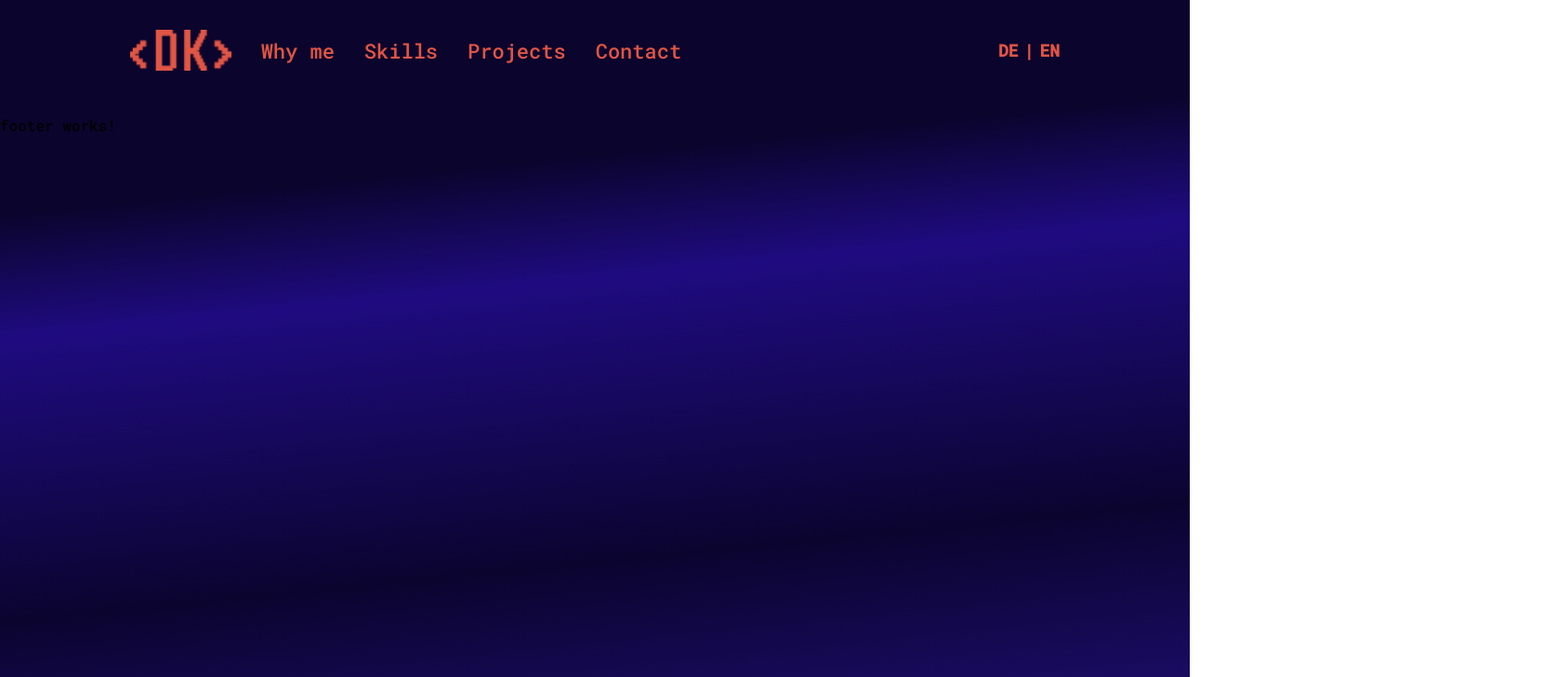
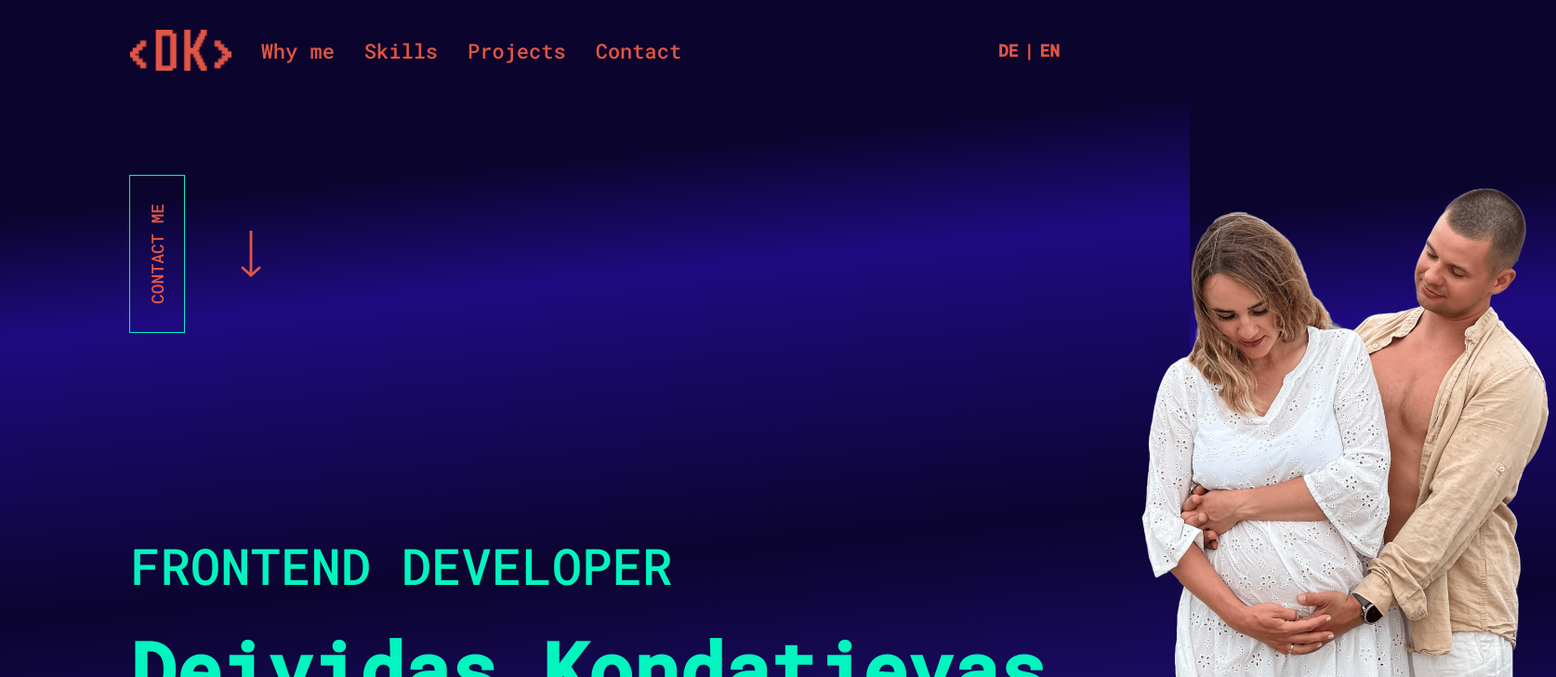
Before and after one commit to Deivis92/deividas-dev, an Angular app: page / in a window 1280 px wide. Shown: the top 728 px of the page at 93% size, 1674 px wide, since content can reach past the window. Built offline with nearby package versions, Linux system fonts and the light colour scheme.

Commit message:
working on about me

```diff
--- /dev/null
+++ b/public/styles/mixins.scss
@@ -0,0 +1,5 @@
+@mixin flex-center {
+    display: flex;
+    justify-content: center;
+    align-items: center;
+  }
--- a/src/app/app.component.html
+++ b/src/app/app.component.html
@@ -1,6 +1,7 @@
 
 <div class="container">
 <app-header></app-header>
+<app-about-me></app-about-me>
 
 <app-footer></app-footer>
 
--- a/src/app/app.component.ts
+++ b/src/app/app.component.ts
@@ -2,11 +2,12 @@ import { Component } from '@angular/core';
 import { RouterOutlet } from '@angular/router';
 import { HeaderComponent } from './shared/header/header.component';
 import { FooterComponent } from './shared/footer/footer.component';
+import { AboutMeComponent } from './components/about-me/about-me.component';
 
 @Component({
   selector: 'app-root',
   standalone: true,
-  imports: [RouterOutlet, HeaderComponent, FooterComponent],
+  imports: [RouterOutlet, HeaderComponent, FooterComponent, AboutMeComponent],
   templateUrl: './app.component.html',
   styleUrl: './app.component.scss'
 })
--- a/src/app/components/about-me/about-me.component.html
+++ b/src/app/components/about-me/about-me.component.html
@@ -1 +1,22 @@
-<p>about-me works!</p>
+<div class="about-me">
+
+
+    <div class="content-left">
+    <div class="buttons">
+      <button class="contact-me-btn">CONTACT ME</button>
+
+      <img class="arrow" src="./assets/icons/Arrow-down.svg" alt="" />
+    </div>
+    <div class="name-title">
+        <h2>FRONTEND DEVELOPER</h2><br>
+        <h1>Deividas Kondatjevas</h1>
+    </div>
+  </div>
+
+
+
+  <div class="content-right">
+    <img src="./assets/img/temporar-img.png" alt="" />
+</div>
+
+</div>
--- a/src/app/components/about-me/about-me.component.scss
+++ b/src/app/components/about-me/about-me.component.scss
@@ -0,0 +1,76 @@
+@import "../../../../public/styles/mixins.scss";
+
+.about-me {
+  width: 100%;
+  display: flex;
+  justify-content: space-between;
+  height: 100vh;
+  margin-left: 140px;
+  margin-right: 140px;
+}
+
+.content-left {
+  display: flex;
+
+  flex-direction: column;
+  justify-content: space-around;
+
+  .buttons {
+    display: flex;
+  }
+}
+.arrow {
+    padding: 4px;
+    @include flex-center;
+    cursor: pointer;
+    border: 1px solid transparent; // Set a transparent border by default
+
+    &:hover {
+      border: 1px solid rgba(2, 244, 191, 1); // Change the border color on hover
+    }
+  }
+
+.name-title {
+  color: rgba(2, 244, 191, 1);
+
+  h2 {
+    margin-block-end: 0;
+    margin-block-start: 0;
+    font-size: 54px;
+    font-weight: 500;
+  }
+
+  h1 {
+    font-size: 82px;
+    font-weight: 700;
+    margin-block-start: 0;
+    margin-block-end: 0;
+    white-space: nowrap;
+
+  }
+}
+
+.content-right {
+
+
+  img {
+    width: 550px;
+  }
+}
+
+.contact-me-btn {
+  all: unset;
+  color: rgba(225, 85, 68, 1);
+  font-weight: 500;
+  font-size: 18px;
+  border: 1px solid rgba(2, 244, 191, 1);
+  padding: 15px 30px 15px 30px;
+  transform: rotate(-90deg);
+  cursor: pointer;
+  transition: color 100ms ease-out;
+  margin-left: -56px;
+
+  &:hover {
+    color: rgba(2, 244, 191, 1);
+  }
+}
--- a/src/app/shared/header/header.component.scss
+++ b/src/app/shared/header/header.component.scss
@@ -1,3 +1,5 @@
+@import "../../../../public/styles/mixins.scss";
+
 header {
   color: rgba(225, 85, 68, 1);
   display: flex;
@@ -12,38 +14,27 @@ header {
 .header-left {
   display: flex;
   font-size: 22px;
-  display: flex;
-  justify-content: center;
-  align-items: center;
+  @include flex-center;
 
   a {
     cursor: pointer;
-    display: flex;
-    justify-content: center;
-    align-items: center;
     margin-left: 32px;
     transition: color 100ms ease-out;
 
     &:hover {
       color: rgba(2, 244, 191, 1);
-
     }
   }
 
-
-  img  {
+  img {
     width: 92;
     height: 44px;
-    display: flex;
-    justify-content: center;
-    align-items: center;
+    @include flex-center;
     cursor: pointer;
   }
 }
 .header-right {
-  display: flex;
-  justify-content: center;
-  align-items: center;
+  @include flex-center;
   font-size: 18px;
   font-weight: 700;
 
@@ -52,13 +43,11 @@ header {
     transition: color 100ms ease-out;
 
     &:hover {
-        color: rgba(2, 244, 191, 1);
-
-      }
+      color: rgba(2, 244, 191, 1);
+    }
   }
 
   .separator {
-    margin: 0 6px; // Adjust the value as needed for spacing
+    margin: 0 6px;
   }
-
 }
```
Also changed, not shown: angular.json (+4 -13 lines), public/assets/icons/Arrow-down.svg (added), public/assets/img/temporar-img.png (added).
